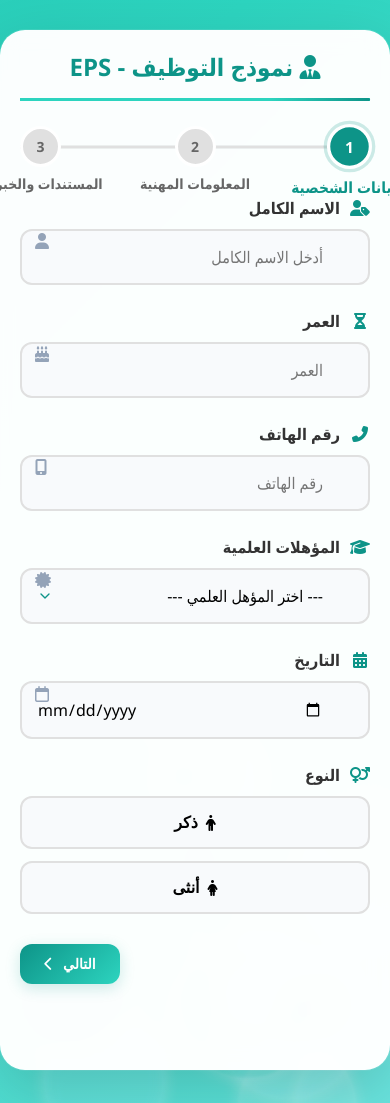
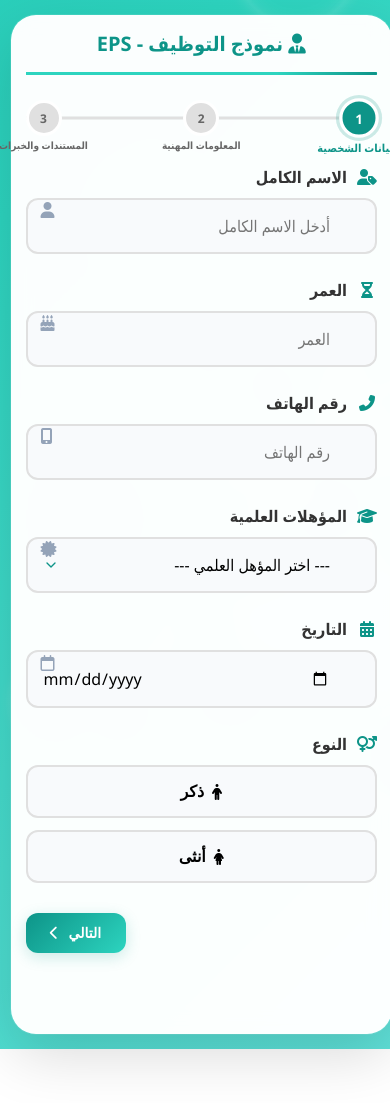
Before and after one commit to aymanmaher19941-creator/EPSWorkersForm, a plain HTML site: page index.html in a window 390 px wide. Shown: the top 1103 px of the page. After the commit the page ends 1049 px from the top, so only its background shows below. Drawn offline with nearby package versions, Linux system fonts and the light colour scheme.

Commit message:
Update index.html

```diff
--- a/index.html
+++ b/index.html
@@ -16,13 +16,11 @@
       background: linear-gradient(135deg, #0d9488 0%, #2dd4bf 50%, #a5f3fc 100%); /* تدرج أكثر احترافية */
       margin: 0;
       min-height: 100vh;
-      display: flex;
-      align-items: center;
-      justify-content: center;
-      overflow: hidden;
-      padding: 30px 0;
+      padding: 30px 20px;
       animation: gradientBG 15s ease infinite;
       background-size: 400% 400%;
+      overflow-x: hidden; /* فقط منع التمرير الأفقي */
+      overflow-y: auto; /* السماح بالتمرير الرأسي */
     }
 
     @keyframes gradientBG {
@@ -32,7 +30,7 @@
     }
 
     .bubble {
-      position: absolute;
+      position: fixed; /* تغيير من absolute إلى fixed */
       border-radius: 50%;
       opacity: 0.4;
       animation: float 25s infinite linear;
@@ -130,7 +128,7 @@
         0 0 0 1px rgba(255,255,255,0.1);
       max-width: 650px;
       width: 90%;
-      overflow: hidden;
+      margin: 0 auto; /* مركزة أفقياً */
       backdrop-filter: blur(10px);
       transform: translateY(0);
       transition: transform 0.3s ease;
@@ -482,6 +480,10 @@
 
     /* تصميم الاستجابة للجوال */
     @media (max-width: 768px) {
+      body {
+        padding: 15px 10px;
+      }
+
       .container {
         padding: 20px;
         width: 95%;
@@ -517,6 +519,44 @@
         width: 35px;
         height: 35px;
         font-size: 14px;
+      }
+
+      .step-label {
+        font-size: 12px;
+        top: 40px;
+      }
+    }
+
+    @media (max-width: 480px) {
+      .welcome-title {
+        font-size: 2rem;
+      }
+
+      .welcome-subtitle {
+        font-size: 1rem;
+      }
+
+      .company-logo {
+        font-size: 3rem;
+      }
+
+      .container {
+        padding: 15px;
+      }
+
+      h2 {
+        font-size: 20px;
+      }
+
+      .step-indicator {
+        width: 30px;
+        height: 30px;
+        font-size: 12px;
+      }
+
+      .step-label {
+        font-size: 10px;
+        top: 35px;
       }
     }
   </style>
@@ -790,7 +830,7 @@
 
   <script>
     // رابط تطبيق الويب
-    const WEB_APP_URL = "https://script.google.com/macros/s/AKfycbwm8aoxZVe_OqFBfMBIfd-NPMabbCvfVuC3re3ggPhS2sbjLS9G9GfmNFWAIoRrOit0uA/exec";
+    const WEB_APP_URL = "https://script.google.com/macros/s/AKfycbx60DJi2jomtRlwshj21ok_cyw2HMb9enKp1O1BC8u6-5r5rlwVl_JBs745CW5bJ4QrBg/exec";
 
     // تحديث شريط التقدم
     function updateProgressBar(currentStep) {
@@ -839,6 +879,9 @@
         step2.classList.add('active');
         updateProgressBar(2);
 
+        // تمرير إلى أعلى الصفحة عند تغيير الخطوة
+        window.scrollTo({ top: 0, behavior: 'smooth' });
+
         // إضافة حركة للمرحلة الجديدة
         step2.style.animation = 'slideInRight 0.5s ease';
         setTimeout(() => {
@@ -855,6 +898,9 @@
       step1.classList.add('active');
       updateProgressBar(1);
 
+      // تمرير إلى أعلى الصفحة عند تغيير الخطوة
+      window.scrollTo({ top: 0, behavior: 'smooth' });
+
       step1.style.animation = 'slideInRight 0.5s ease reverse';
       setTimeout(() => {
         step1.style.animation = '';
@@ -868,6 +914,9 @@
         step2.classList.remove('active');
         step3.classList.add('active');
         updateProgressBar(3);
+
+        // تمرير إلى أعلى الصفحة عند تغيير الخطوة
+        window.scrollTo({ top: 0, behavior: 'smooth' });
 
         step3.style.animation = 'slideInRight 0.5s ease';
         setTimeout(() => {
@@ -883,6 +932,9 @@
       step3.classList.remove('active');
       step2.classList.add('active');
       updateProgressBar(2);
+
+      // تمرير إلى أعلى الصفحة عند تغيير الخطوة
+      window.scrollTo({ top: 0, behavior: 'smooth' });
 
       step2.style.animation = 'slideInRight 0.5s ease reverse';
       setTimeout(() => {
@@ -977,6 +1029,7 @@
             step3.classList.remove('active');
             step1.classList.add('active');
             updateProgressBar(1);
+            window.scrollTo({ top: 0, behavior: 'smooth' });
             msg.textContent = "";
           }, 3000);
         } else {
```
